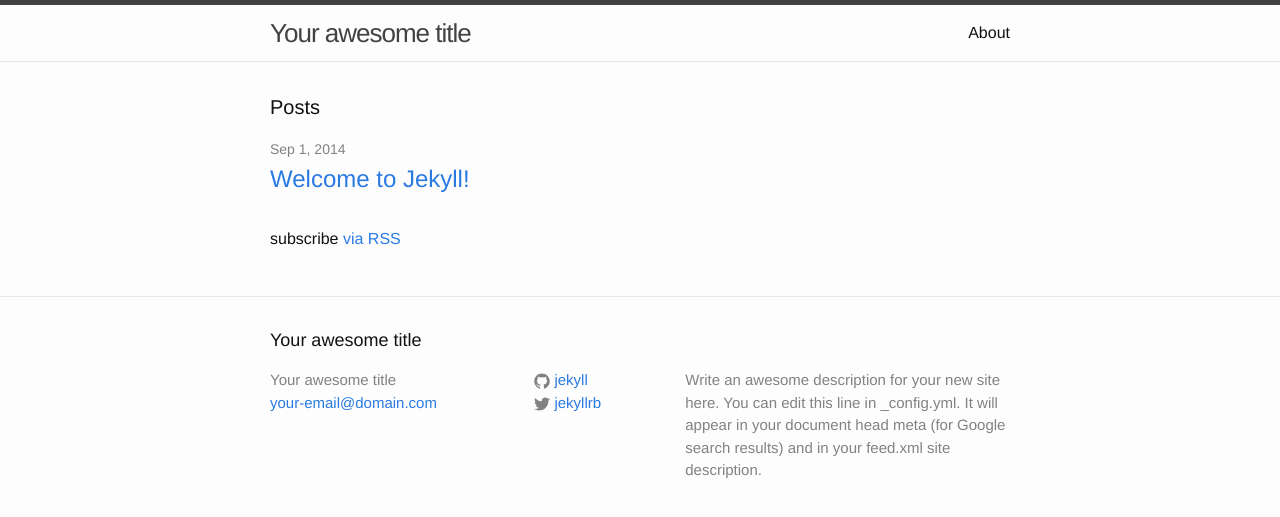
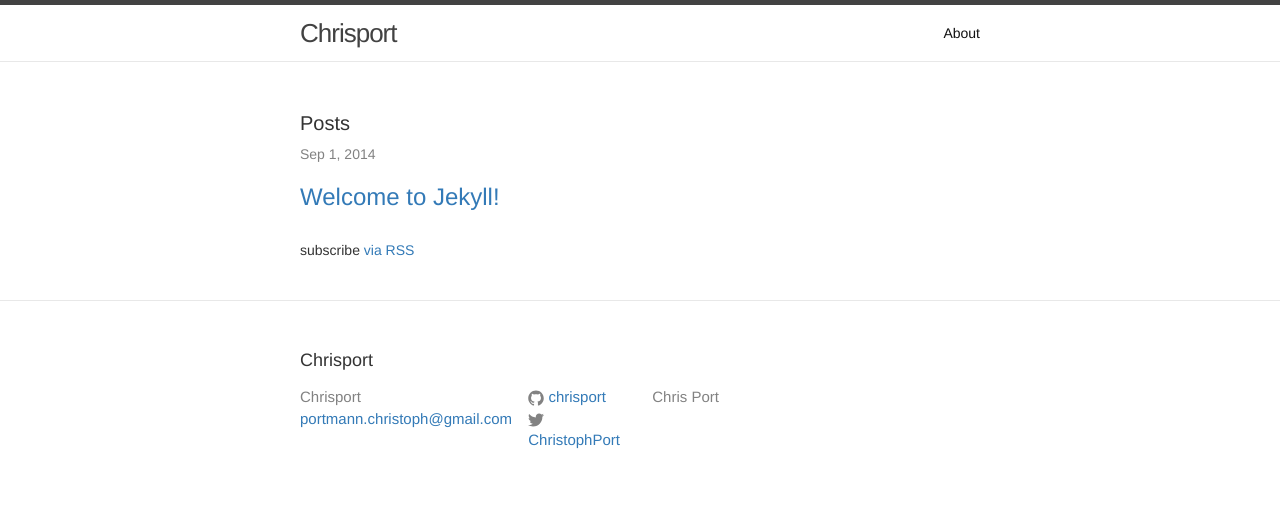
Before and after one commit to chrisport/chrisport.github.io, a Jekyll site: the page built from index.html, in a window 1280 px wide. Shown: the top 517 px of the page. Built offline with Jekyll 4.4.1, drawn with Linux system fonts in a browser that asks for light colours; nearby versions of some CDN libraries; library files that are not in the unit come from our copies.

Commit message:
more stuff

```diff
--- a/_config.yml
+++ b/_config.yml
@@ -1,14 +1,11 @@
 # Site settings
-title: Your awesome title
-email: your-email@domain.com
-description: > # this means to ignore newlines until "baseurl:"
-  Write an awesome description for your new site here. You can edit this
-  line in _config.yml. It will appear in your document head meta (for
-  Google search results) and in your feed.xml site description.
+title: Chrisport
+email: portmann.christoph@gmail.com
+description: Chris Port
 baseurl: "" # the subpath of your site, e.g. /blog/
 url: "http://yourdomain.com" # the base hostname & protocol for your site
-twitter_username: jekyllrb
-github_username:  jekyll
+twitter_username: ChristophPort
+github_username:  chrisport
 
 # Build settings
 markdown: kramdown
--- a/index.html
+++ b/index.html
@@ -1,6 +1,10 @@
 ---
 layout: default
 ---
+<meta charset="utf-8">
+<meta http-equiv="X-UA-Compatible" content="IE=edge">
+<meta name="viewport" content="width=device-width, initial-scale=1">
+<link href="css/bootstrap.min.css" rel="stylesheet">
 
 <div class="home">
 
```
Also changed, not shown: bower.json (+10 -2 lines).
